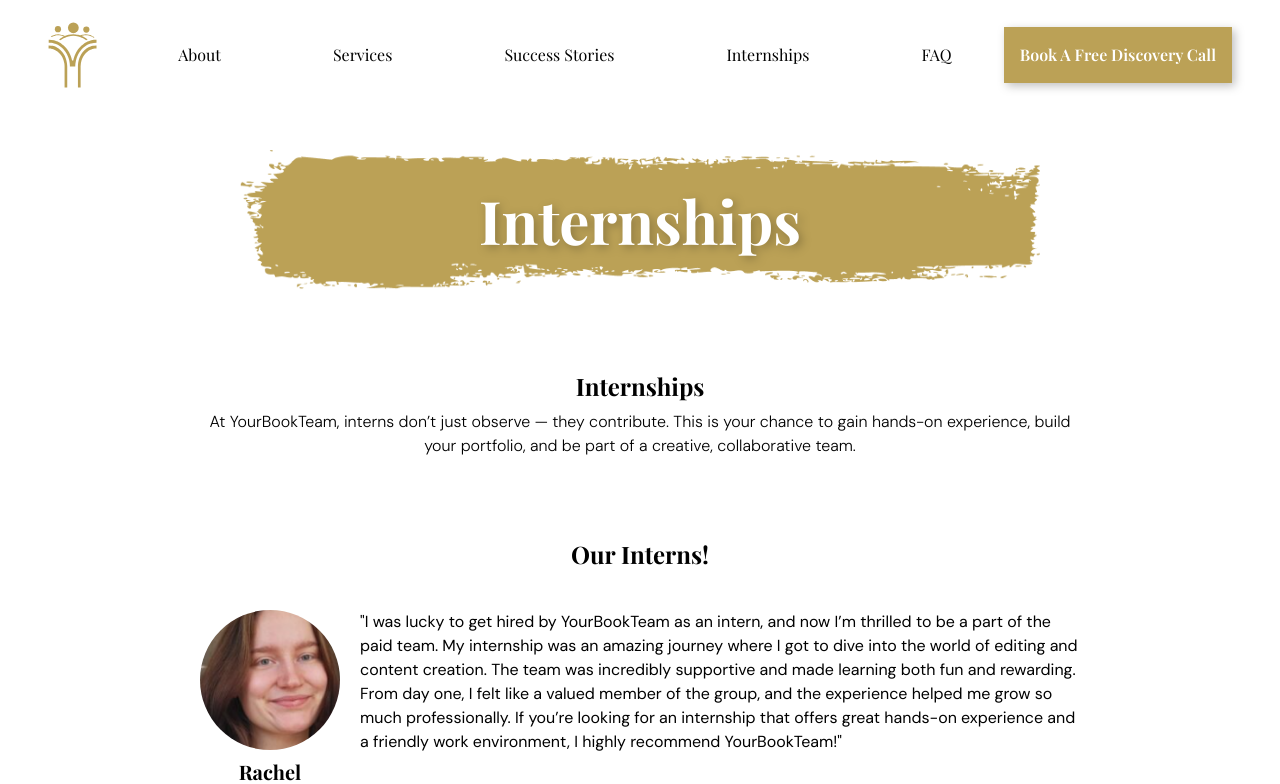
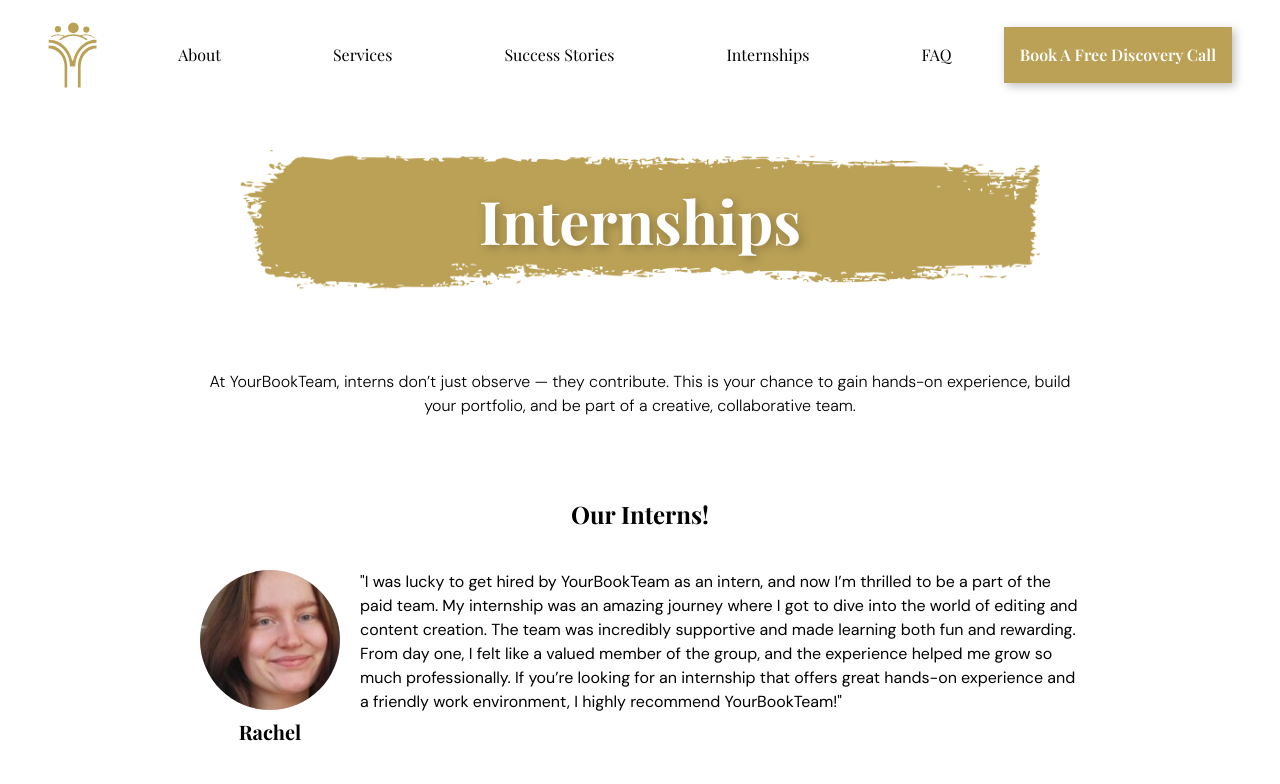
Before and after one commit to YourBookTeam/YBT_Website, a React (Vite) app: page /careers in a window 1280 px wide. Shown: the top 784 px of the page. Built offline with nearby package versions, Linux system fonts and the light colour scheme; a web font is replaced by a local one.

Commit message:
removed redundant internships title

```diff
--- a/src/pages/Careers.jsx
+++ b/src/pages/Careers.jsx
@@ -72,7 +72,6 @@
       <TitleBanner>Internships</TitleBanner>
 
       <div className="flex flex-col justify-center items-center text-center px-5 md:px-10 lg:px-30 xl:px-50 2xl:px-100 pt-10 pb-20 gap-2">
-        <div className="font-bold text-2xl">Internships</div>
         <div className="font-light font-secondary">
           At YourBookTeam, interns don’t just observe — they contribute.
           This is your chance to gain hands-on experience, build your portfolio,
```
